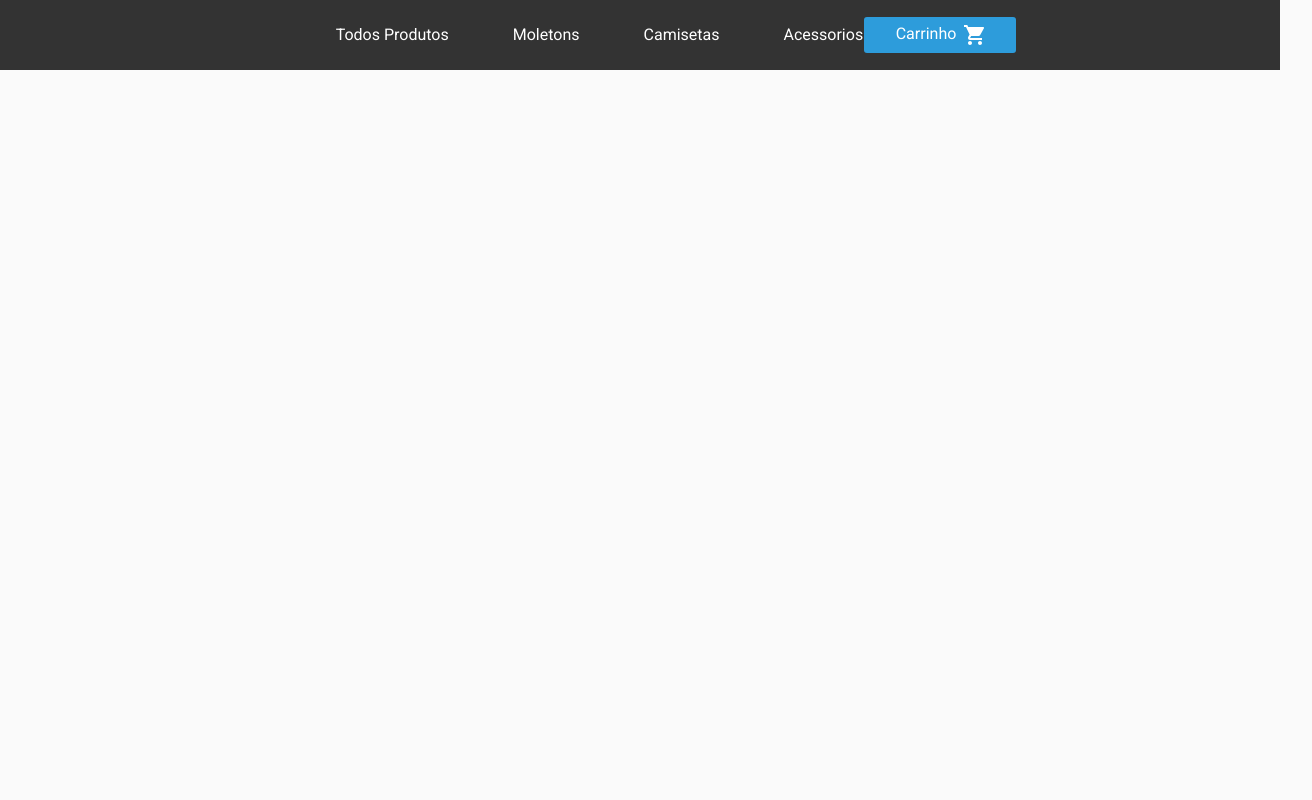
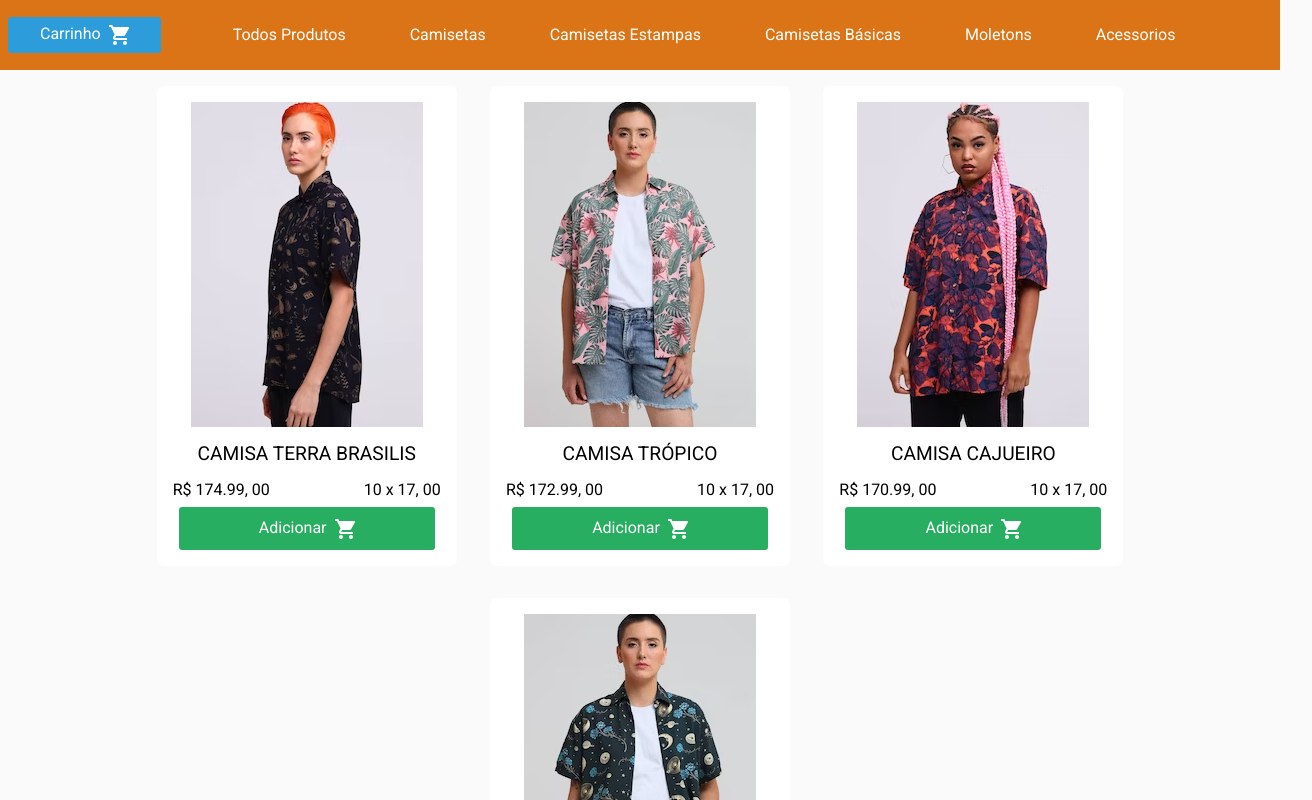
Before and after one commit to douglasabnovato/t-shirt, a Vue app: page /#/camisetasestampas in a window 1280 px wide. Before the commit this address led to /#/camisetasbasicas. Shown: the top 800 px of the page, 1312 px wide, since content can reach past the window. Built offline with nearby package versions, Linux system fonts and the light colour scheme.

Commit message:
primeira versão concluída

```diff
--- /dev/null
+++ b/src/components/AllCamisetasBasicas.vue
@@ -0,0 +1,23 @@
+<template>
+  <listOfProducts :products="getCamisetasBasicas"/>
+</template>
+
+<script>
+import { mapGetters } from 'vuex';
+import listOfProducts from './ListOfProducts';
+
+export default {
+  components: {
+    listOfProducts,
+  },
+
+  computed: {
+    ...mapGetters([
+      'getCamisetasBasicas',
+    ]),
+  },
+};
+</script>
+
+<style>
+</style>
--- /dev/null
+++ b/src/components/AllCamisetasEstampas.vue
@@ -0,0 +1,23 @@
+<template>
+  <listOfProducts :products="getCamisetasEstampas"/>
+</template>
+
+<script>
+import { mapGetters } from 'vuex';
+import listOfProducts from './ListOfProducts';
+
+export default {
+  components: {
+    listOfProducts,
+  },
+
+  computed: {
+    ...mapGetters([
+      'getCamisetasEstampas',
+    ]),
+  },
+};
+</script>
+
+<style>
+</style>
--- a/src/components/Menu.vue
+++ b/src/components/Menu.vue
@@ -1,22 +1,28 @@
 <template>
   <header class="header">
+    <slot></slot>
     <nav class="nav">
       <ul class="nav-links">
         <li class="link">
           <router-link to="/">Todos Produtos</router-link>
         </li>
         <li class="link">
-          <router-link to="/moletons">Moletons</router-link>
+          <router-link to="/camisetas">Camisetas</router-link>
         </li>
         <li class="link">
-          <router-link to="/camisetas">Camisetas</router-link>
+          <router-link to="/camisetasestampas">Camisetas Estampas</router-link>
+        </li>
+        <li class="link">
+          <router-link to="/camisetasbasicas">Camisetas Básicas</router-link>
+        </li>
+        <li class="link">
+          <router-link to="/moletons">Moletons</router-link>
         </li>
         <li class="link">
           <router-link to="/acessorios">Acessorios</router-link>
         </li>
       </ul>
     </nav>
-    <slot></slot>
   </header>
 </template>
 
@@ -29,7 +35,7 @@ export default {
   .header {
     width: 100%;
     height: 70px;
-    background-color: #333333;
+    background-color: rgb(219, 116,23);
     box-sizing: border-box;
     padding: .5em;
     display: flex;
@@ -38,7 +44,7 @@ export default {
   }
 
   .nav {
-    width: 600px;
+    width: 90vw;
   }
 
   .nav-links {
--- a/src/router/index.js
+++ b/src/router/index.js
@@ -4,6 +4,8 @@ import AllProducts from '../components/AllProducts';
 import AllMoletons from '../components/AllMoletons';
 import AllCamisetas from '../components/AllCamisetas';
 import AllAcessorios from '../components/AllAcessorios';
+import AllCamisetasEstampas from '../components/AllCamisetasEstampas';
+import AllCamisetasBasicas from '../components/AllCamisetasBasicas';
 import Product from '../components/Product';
 import CartCheckout from '../components/CartCheckout';
 
@@ -32,6 +34,16 @@ export default new Router({
       component: AllAcessorios,
     },
     {
+      path: '/camisetasestampas',
+      name: 'Camisetas Estampas',
+      component: AllCamisetasEstampas,
+    },
+    {
+      path: '/camisetasbasicas',
+      name: 'Camisetas Básicas',
+      component: AllCamisetasBasicas,
+    },
+    {
       path: '/product-details',
       name: 'Product',
       component: Product,
--- a/src/store.js
+++ b/src/store.js
@@ -124,7 +124,7 @@ export default new Vuex.Store({
       },
     ],
 
-    camisetas: [
+    camisetasestampas: [
       {
         name: 'CAMISA TERRA BRASILIS',
         price: 174.99,
@@ -157,6 +157,9 @@ export default new Vuex.Store({
         totalReviews: 90,
         details: 'Já parou pra pensar na imensidão do cosmos? Estamos falando do humilde amontoado de todas as coisas do universo, das galáxias mais novas até as estrelas de bilhões de anos que enfeitam o céu. Mas, talvez, o mais encantador sobre o cosmos seja o fato de tudo coexistir em harmonia. A beleza, a ordem e a sintonia que dão o tom da nossa vida é organizada em todo o seu caos. Que chique parar pra pensar nessas coisas e se reconhecer como um pedacinho dessa imensidão! A gente mergulhou de cabeça nessa ideia e decidiu trazer toda a beleza para a camisa Cosmos.',
       },
+    ],
+
+    camisetasbasicas: [
       {
         name: 'CAMISETA BOLSO SUCUPIRA',
         price: 84.99,
@@ -189,6 +192,9 @@ export default new Vuex.Store({
         totalReviews: 90,
         details: 'A camiseta verde sálvia é um alívio para qualquer conjunto bagunçado, é um respiro entre o caos daquelas listras tão urbanas, é um cantinho de paz entre todas as informações do guarda-roupa. Sálvia é uma plantinha folhosa sem vergonha que entrosa fácil com qualquer jardim. A sálvia é como uma camiseta básica da roupagem dos canteiros e é como as demais plantas: bonitinha e acessível.',
       },
+    ],
+
+    camisetas: [
       {
         name: 'CAMISETA GOGH NIGHT',
         price: 94.99,
@@ -380,8 +386,10 @@ export default new Vuex.Store({
     getCamisetas: state => state.camisetas,
     getMoletons: state => state.moletons,
     getAcessorios: state => state.acessorios,
+    getCamisetasEstampas: state => state.camisetasestampas,
+    getCamisetasBasicas: state => state.camisetasbasicas,
 
-    getAllProducts: state => state.camisetas.concat(state.moletons).concat(state.acessorios),
+    getAllProducts: state => state.camisetas.concat(state.moletons).concat(state.acessorios).concat(state.camisetasestampas).concat(state.camisetasbasicas),
 
     getProductsInCart: state => state.cartProducts,
     getCurrentProduct: state => state.currentProduct,
```
Also changed, not shown: 1 other file (tests, documents, lock files or other folders).
